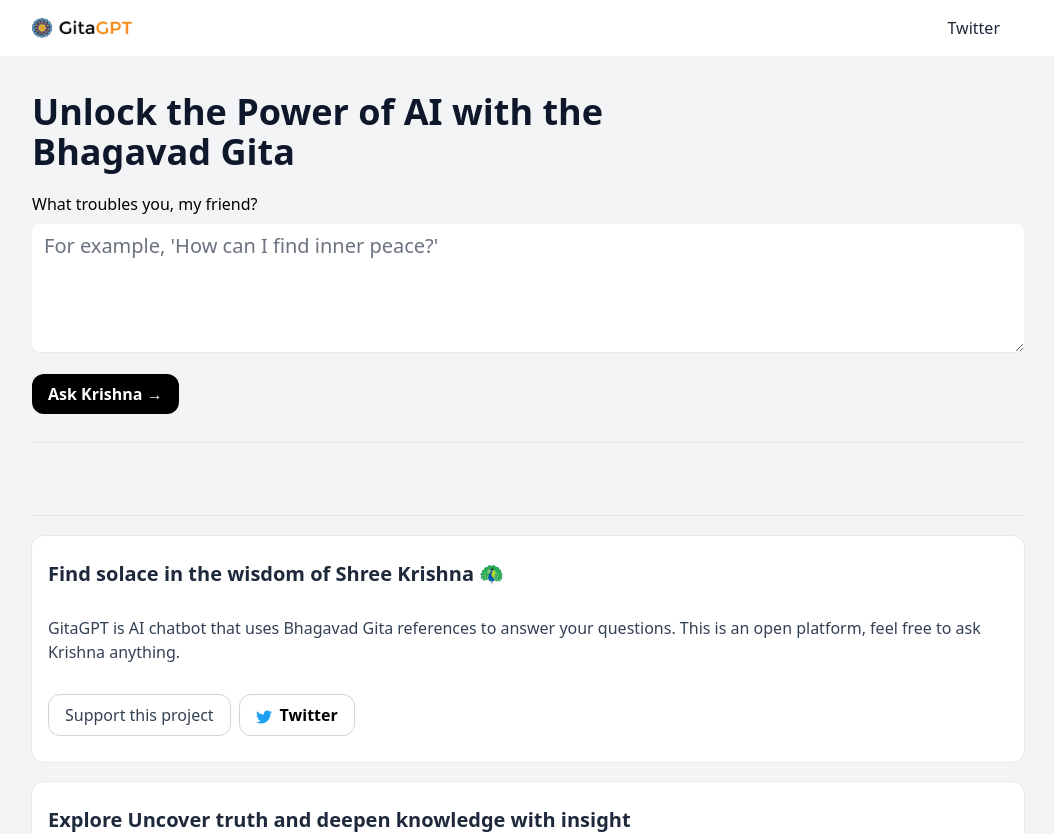
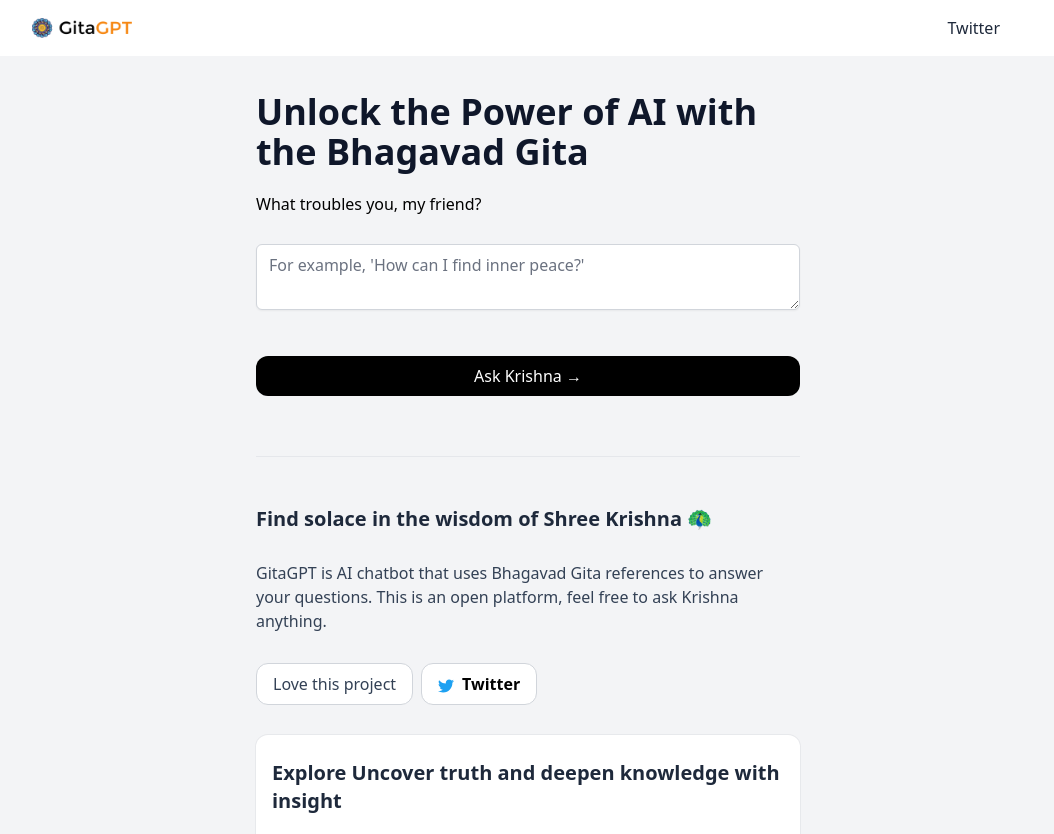
Before and after one commit to vxsahu/gitagpt, a Next.js app: page / in a window 1280 px wide. Shown: the top 834 px of the page, without its empty margins (112-1166 px from the left). Built offline with nearby package versions, Linux system fonts and the light colour scheme.

Commit message:
Update index.tsx

```diff
--- a/pages/index.tsx
+++ b/pages/index.tsx
@@ -2,32 +2,52 @@ import { AnimatePresence, motion } from "framer-motion";
 import type { NextPage } from "next";
 import Head from "next/head";
 import Image from "next/image";
-import { useState } from "react";
+import { useEffect, useRef, useState } from "react";
 import { Toaster, toast } from "react-hot-toast";
 import DropDown, { languageType } from "../components/DropDown";
 import Footer from "../components/Footer";
+import Header from "../components/Header";
 import Github from "../components/GitHub";
-import Header from "../components/Header";
 import LoadingDots from "../components/LoadingDots";
 import ResizablePanel from "../components/ResizablePanel";
 import logo from './gita-gpt.svg';
 
+function parseResponse(
+  response: string
+): { verse: string; answer: string }[] {
+  const array: { verse: string; answer: string }[] = [];
+
+  const lines = response.split("\n");
+
+  for (let index = 0; index < lines.length; index++) {
+    const line = lines[index];
+    const nextLine = lines[index + 1];
+    if (line.startsWith("Krishna:")) {
+      array.push({
+        verse: line,
+        answer: nextLine,
+      });
+    }
+  }
+  return array;
+}
+
 
 const Home: NextPage = () => {
-  const [response, setResponse] = useState<Record<string, unknown> | null>(
-    null
-  );
   const [loading, setLoading] = useState(false);
   const [gita, setGita] = useState("");
-  const [language, setLanguage] = useState<languageType>("Basic");
-  const [generatedGitas, setGeneratedGitas] = useState<String>("");
+  const [language, setLanguage] = useState < languageType > ("Basic");
+  const [generatedGitas, setGeneratedGitas] = useState < string > ("");
 
-   const prompt =
-   language === "Krishna"
-     ? `You are Krishna, answer according to the Bhagavad Gita. Make sure there is a life lessons on morality, strength, discipline and spirituality.${language}`
-     : `Generate ${language} verse from Bhagavad Gita clearly labeled Chapter name. Make sure each generated verse is at least 14 words and at max 20 words and base them on this context:${gita}${
-        gita.slice(-1) === "." ? "" : "."
-       }`;
+  const gitaRef = useRef < null | HTMLDivElement > (null);
+
+  const scrollToGitas = () => {
+    if (gitaRef.current !== null) {
+      gitaRef.current.scrollIntoView({ behavior: "smooth" });
+    }
+  };
+
+  const prompt = `You are Krishna from Mahabharata, and you're here to selflessly help and answer any question or dilemma of anyone who comes to you. Analyze the person's question below and identify the base emotion and the root for this emotion, and then frame your answer by summarizing how the verses below apply to their situation and be emphatetic in your answer ${gita}. Clearly label with "Krishna:".`;
 
   const generateGita = async (e: any) => {
     e.preventDefault();
@@ -44,22 +64,10 @@ const Home: NextPage = () => {
     });
 
     if (!response.ok) {
-      setResponse({
-        status: response.status,
-        body: await response.text(),
-        headers: {
-          "X-Ratelimit-Limit": response.headers.get("X-Ratelimit-Limit"),
-          "X-Ratelimit-Remaining": response.headers.get(
-            "X-Ratelimit-Remaining"
-          ),
-          "X-Ratelimit-Reset": response.headers.get("X-Ratelimit-Reset"),
-        },
-      });
-      setLoading(false);
-      toast.error(`It seems that you have exceeded your quota. But don't you worry my friend! Just take a deep breath and give it a minute. Everything will be alright!`);
-      return;
+      throw new Error(response.statusText);
     }
 
+    // This data is a ReadableStream
     const data = response.body;
     if (!data) {
       return;
@@ -75,24 +83,8 @@ const Home: NextPage = () => {
       const chunkValue = decoder.decode(value);
       setGeneratedGitas((prev) => prev + chunkValue);
     }
-
+    scrollToGitas();
     setLoading(false);
-  };
-
-  const isDisabled = () => {
-    const trimmedgita = gita.trim();
-    if (trimmedgita.length === 1) {
-      return true;
-    } else {
-      return false;
-    }
-  };
-
-  const limitCharacters = (e: any) => {
-    if (e.target.value.length > 300) {
-      e.target.value = e.target.value.substr(0, 300);
-      toast.error("Whoa, you're on a roll! But you've hit the max character limit. Keep up the good work, though!");
-    }
   };
 
   return (
@@ -103,29 +95,24 @@ const Home: NextPage = () => {
         <link rel="icon" href="/favicon.ico" />
       </Head>
       <Header />
-      <main className="max-w-5xl innerbox flex flex-1 w-full flex-col p-4">
+      <main className="max-w-xl innerbox flex flex-1 w-full flex-col p-4">
         <div className="max-xl w-full">
-        <h2 className="sm:text-4xl text-xl max-w-2xl font-bold text-slate-900 my-5">Unlock the Power of AI with the Bhagavad Gita</h2>
+          <h2 className="sm:text-4xl text-3xl max-w-2xl font-bold text-slate-900 my-5">Unlock the Power of AI with the Bhagavad Gita</h2>
           <p className="text-base font-base mb-2">
             What troubles you, my friend?</p>
           <div className="my-2">
             <textarea
+              type="text"
+              row="4"
               value={gita}
               onChange={(e) => setGita(e.target.value)}
-            onInput={limitCharacters}
-            onKeyDown={(e) => {
-              if (e.key === "Enter" && !isDisabled()) {
-                e.preventDefault();
-                generateGita(e);
-              }
-            }}
-            rows={4}
-            className="w-full text-xl font-light rounded-lg shadow-sm border-0 focus:outline-none focus:shadow-outline"
+              className="w-full rounded-md border-gray-300 shadow-sm focus:border-black focus:ring-black mt-5"
               placeholder={"For example, 'How can I find inner peace?'"}
             />
+
             {!loading && (
               <button
-            className="bg-black rounded-xl text-white font-bold px-4 py-2 sm:mt-4 mt-5 hover:bg-black/80 w-half inline-block flex-wrap flex"
+                className="bg-black rounded-xl text-white font-medium px-4 py-2 sm:mt-10 mt-8 hover:bg-black/80 w-full"
                 onClick={(e) => generateGita(e)}
               >
                 Ask Krishna &rarr;
@@ -133,7 +120,7 @@ const Home: NextPage = () => {
             )}
             {loading && (
               <button
-            className="bg-black rounded-xl text-white font-medium px-4 py-2 sm:mt-4 mt-5 hover:bg-black/80"
+                className="bg-black rounded-xl text-white font-medium px-4 py-2 sm:mt-10 mt-8 hover:bg-black/80 w-full"
                 disabled
               >
                 <LoadingDots color="white" style="large" />
@@ -146,40 +133,38 @@ const Home: NextPage = () => {
           reverseOrder={false}
           toastOptions={{ duration: 2000 }}
         />
-        <hr className="my-5" />
-
         <ResizablePanel>
           <AnimatePresence mode="wait">
             <motion.div className="text-left space-y-10 p-4">
               {generatedGitas && (
                 <>
                   <div>
-                    <h2 className="sm:text-2xl text-xl font-bold text-slate-800 mx-auto">
+                    <h2
+                      className="sm:text-4xl text-3xl font-bold text-slate-900 mx-auto"
+                      ref={gitaRef}
+                    >
                       Krishna say:
                     </h2>
                   </div>
-                  <div className="space-y-8 flex flex-col max-xl mx-auto">
-                    {generatedGitas
-                        .substring(generatedGitas.indexOf("1") + 3)
-                        .split("1.")
-                        .map((generatedGita) => {
+                  <div className="space-y-8 flex flex-col items-center justify-center max-w-xl mx-auto">
+                    {parseResponse(generatedGitas).map((generatedGita) => {
                       return (
-                            <div
-                              className="bg-white rounded-xl shadow-md p-4 hover:bg-gray-100 transition cursor-copy border"
-                              onClick={() => {
-                                navigator.clipboard.writeText(generatedGita);
-                                toast("Copied to clipboard", {
-                                  icon: "✂️",
-                                });
-                              }}
-                              key={generatedGita}
+                        <label
+                          className="bg-white rounded-xl shadow-md p-4 hover:bg-gray-100 transition cursor-copy border w-full"
+                          key={generatedGita.verse}
                         >
-                              <p className="mb-2.5 space-y-4 text-slate-800 py-2	">{generatedGita}</p>
-                              <a href="https://twitter.com/intent/tweet?text=Find%20solace%20in%20the%20wisdom%20of%20Shree%20Krishna%20%F0%9F%A6%9A%0A%0ABhagavad%20Gita%20AI%20App%0A%0Ahttps%3A//www.gitagpt.com" target="_blank" className="text-[#1da1f2] font-medium text-sm px-5 py-2.5 text-center inline-flex items-center hover:opacity-80">
+                          <input type="checkbox" className="peer sr-only" />
+                          <p>{generatedGita.verse}</p>
+                          <a href="https://twitter.com/intent/tweet?url=&text=Unlock%20the%20Power%20of%20Bhagavad%20Gita%20with%20GitaGPT%20AI%2C%20Bhagavad%20Gita%20holds%20the%20key%20to%20unlocking%20answers%20to%20every%20query%20and%20challenges.%20%20Try%20Gita%20GPT%3A%20https%3A%2F%2Fwww.gitagpt.in" target="_blank" className="text-[#1da1f2] font-medium text-sm px-5 py-2.5 text-center inline-flex items-center hover:opacity-80">
                             <svg className="w-4 h-4 mr-2 -ml-1" aria-hidden="true" focusable="false" data-prefix="fab" data-icon="twitter" role="img" xmlns="http://www.w3.org/2000/svg" viewBox="0 0 512 512"><path fill="currentColor" d="M459.4 151.7c.325 4.548 .325 9.097 .325 13.65 0 138.7-105.6 298.6-298.6 298.6-59.45 0-114.7-17.22-161.1-47.11 8.447 .974 16.57 1.299 25.34 1.299 49.06 0 94.21-16.57 130.3-44.83-46.13-.975-84.79-31.19-98.11-72.77 6.498 .974 12.99 1.624 19.82 1.624 9.421 0 18.84-1.3 27.61-3.573-48.08-9.747-84.14-51.98-84.14-102.1v-1.299c13.97 7.797 30.21 12.67 47.43 13.32-28.26-18.84-46.78-51.01-46.78-87.39 0-19.49 5.197-37.36 14.29-52.95 51.65 63.67 129.3 105.3 216.4 109.8-1.624-7.797-2.599-15.92-2.599-24.04 0-57.83 46.78-104.9 104.9-104.9 30.21 0 57.5 12.67 76.67 33.14 23.72-4.548 46.46-13.32 66.6-25.34-7.798 24.37-24.37 44.83-46.13 57.83 21.12-2.273 41.58-8.122 60.43-16.24-14.29 20.79-32.16 39.31-52.63 54.25z"></path></svg>
-              Share on Twitter
+                            Twitter
                           </a>
-                            </div>
+                          <a href="whatsapp://send?text=Unlock%20the%20Power%20of%20Bhagavad%20Gita%20with%20GitaGPT%20%0A%0ATry%20Gita%20GPT:%20https://www.gitagpt.in%0A%0ABhagavad%20Gita%20holds%20the%20key%20to%20unlocking%20answers%20to%20every%20query%20and%20challenges." target="_blank" className="text-[#25D366] font-medium text-sm px-5 py-2.5 text-center inline-flex items-center hover:opacity-80">
+
+                            <svg xmlns="http://www.w3.org/2000/svg" width="16" height="16" fill="currentColor" class="bi bi-whatsapp w-4 h-4 mr-2 -ml-1" viewBox="0 0 16 16"> <path fill="#25D366" d="M13.601 2.326A7.854 7.854 0 0 0 7.994 0C3.627 0 .068 3.558.064 7.926c0 1.399.366 2.76 1.057 3.965L0 16l4.204-1.102a7.933 7.933 0 0 0 3.79.965h.004c4.368 0 7.926-3.558 7.93-7.93A7.898 7.898 0 0 0 13.6 2.326zM7.994 14.521a6.573 6.573 0 0 1-3.356-.92l-.24-.144-2.494.654.666-2.433-.156-.251a6.56 6.56 0 0 1-1.007-3.505c0-3.626 2.957-6.584 6.591-6.584a6.56 6.56 0 0 1 4.66 1.931 6.557 6.557 0 0 1 1.928 4.66c-.004 3.639-2.961 6.592-6.592 6.592zm3.615-4.934c-.197-.099-1.17-.578-1.353-.646-.182-.065-.315-.099-.445.099-.133.197-.513.646-.627.775-.114.133-.232.148-.43.05-.197-.1-.836-.308-1.592-.985-.59-.525-.985-1.175-1.103-1.372-.114-.198-.011-.304.088-.403.087-.088.197-.232.296-.346.1-.114.133-.198.198-.33.065-.134.034-.248-.015-.347-.05-.099-.445-1.076-.612-1.47-.16-.389-.323-.335-.445-.34-.114-.007-.247-.007-.38-.007a.729.729 0 0 0-.529.247c-.182.198-.691.677-.691 1.654 0 .977.71 1.916.81 2.049.098.133 1.394 2.132 3.383 2.992.47.205.84.326 1.129.418.475.152.904.129 1.246.08.38-.058 1.171-.48 1.338-.943.164-.464.164-.86.114-.943-.049-.084-.182-.133-.38-.232z" /> </svg>
+                            WhatsApp
+                          </a>
+                        </label>
                       );
                     })}
                   </div>
@@ -189,7 +174,7 @@ const Home: NextPage = () => {
           </AnimatePresence>
         </ResizablePanel>
         <hr className="space-y-10 my-5" />
-        <div className="max-xl w-full whitespace-pre-line break-words rounded-xl bg-white p-4 mb-5 ring-1 ring-slate-900/5">
+        <div className="bg-gray-100 mx-auto items-center justify-center max-w-xl w-full my-5">
           <h2 className="text-xl font-bold text-slate-800 mx-auto py-2">Find solace in the wisdom of
             Shree Krishna 🦚</h2>
           <p className="bg-primary-300 text-slate-700 my-5">GitaGPT is AI chatbot that uses Bhagavad Gita references to answer your questions. This is an open platform, feel free to ask Krishna anything.</p>
@@ -197,7 +182,7 @@ Shree Krishna 🦚</h2>
             className="inline-block flex-warp w-half rounded-xl mr-2 border border-gray-300 bg-white px-4 py-2 text-slate-700 transition-colors hover:bg-gray-100 my-2.5"
             href="https://www.sahu4you.com/gita-gpt/" target="_blank" rel="noopener noreferrer"
           >
-              Support this project
+            Love this project
           </a>
           <a href="https://twitter.com/intent/tweet?text=Find%20solace%20in%20the%20wisdom%20of%20Shree%20Krishna%20%F0%9F%A6%9A%0A%0ABhagavad%20Gita%20AI%20App%0A%0Ahttps%3A//www.gitagpt.com" target="_blank" className="inline-block rounded-xl border border-gray-300 bg-white px-4 py-2 w-half font-bold transition-colors hover:bg-gray-100 my-2.5 hover:opacity-80">
             <svg className="text-[#1da1f2] w-4 h-4 mr-2 inline-block" aria-hidden="true" focusable="false" data-prefix="fab" data-icon="twitter" role="img" xmlns="http://www.w3.org/2000/svg" viewBox="0 0 512 512"><path fill="currentColor" d="M459.4 151.7c.325 4.548 .325 9.097 .325 13.65 0 138.7-105.6 298.6-298.6 298.6-59.45 0-114.7-17.22-161.1-47.11 8.447 .974 16.57 1.299 25.34 1.299 49.06 0 94.21-16.57 130.3-44.83-46.13-.975-84.79-31.19-98.11-72.77 6.498 .974 12.99 1.624 19.82 1.624 9.421 0 18.84-1.3 27.61-3.573-48.08-9.747-84.14-51.98-84.14-102.1v-1.299c13.97 7.797 30.21 12.67 47.43 13.32-28.26-18.84-46.78-51.01-46.78-87.39 0-19.49 5.197-37.36 14.29-52.95 51.65 63.67 129.3 105.3 216.4 109.8-1.624-7.797-2.599-15.92-2.599-24.04 0-57.83 46.78-104.9 104.9-104.9 30.21 0 57.5 12.67 76.67 33.14 23.72-4.548 46.46-13.32 66.6-25.34-7.798 24.37-24.37 44.83-46.13 57.83 21.12-2.273 41.58-8.122 60.43-16.24-14.29 20.79-32.16 39.31-52.63 54.25z"></path></svg>
```
Lines whose indentation alone changed are shown as unchanged.
